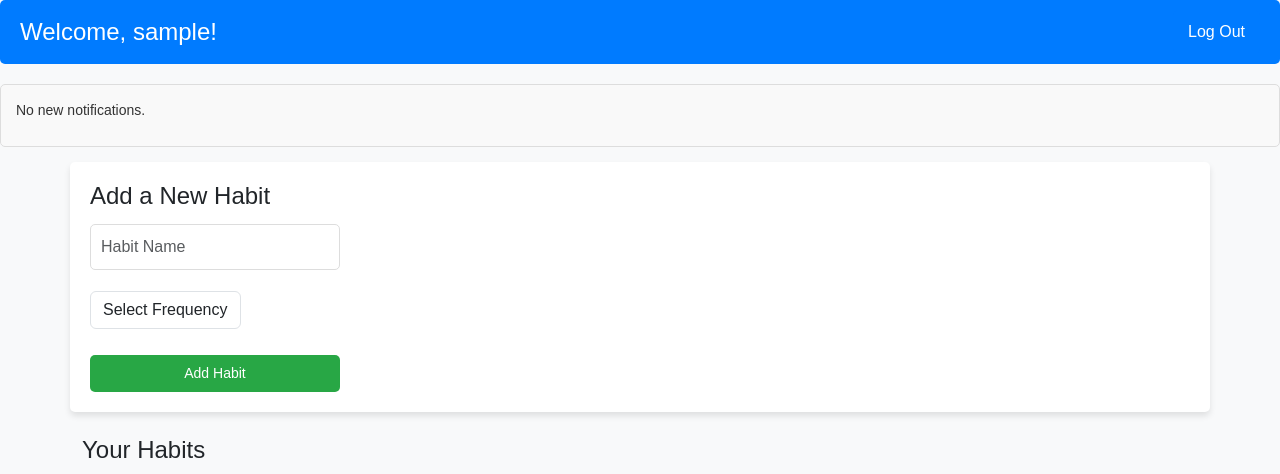
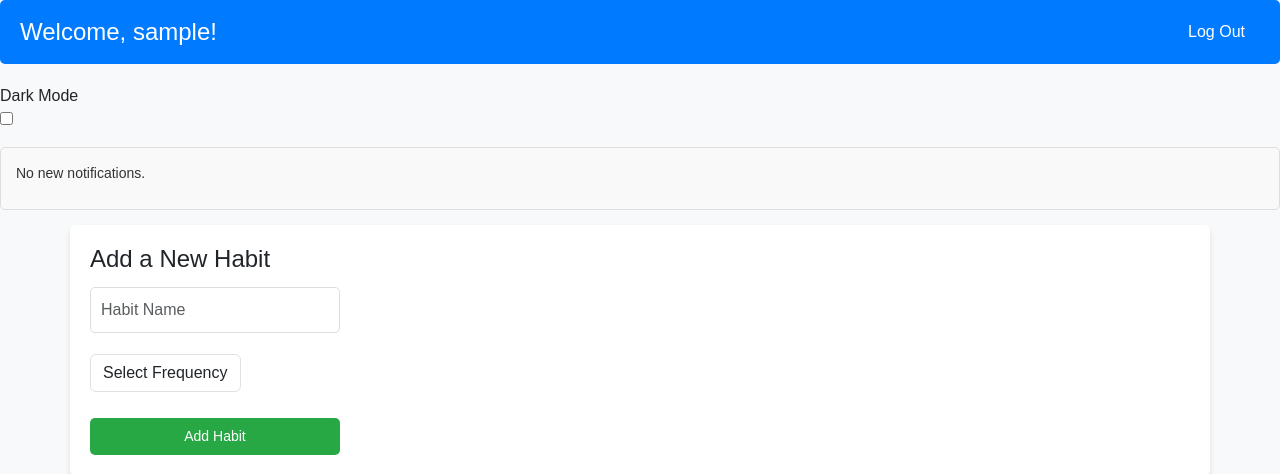
Before and after one commit to milkink/habit-tracker, a Flask app: page /dashboard in a window 1280 px wide. Shown: the top 474 px of the page. Run offline with Flask 3, Linux system fonts and the light colour scheme; the visitor is signed in with stand-in values (Sample User, id 1); data that the repository does not hold is empty.

Commit message:
Update dashboard.html

```diff
--- a/templates/dashboard.html
+++ b/templates/dashboard.html
@@ -178,7 +178,13 @@
         <a href="{{ url_for('logout') }}" class="logout-link">Log Out</a>
     </div>
 
-
+    <div class="absolute top-4 right-4 flex items-center gap-2">
+      <span class="text-sm">Dark Mode</span>
+      <div class="dark-mode-toggle">
+        <input type="checkbox" id="darkModeToggle" onchange="toggleDarkMode()">
+        <label for="darkModeToggle"></label>
+      </div>
+    </div>
 
 
 
```
